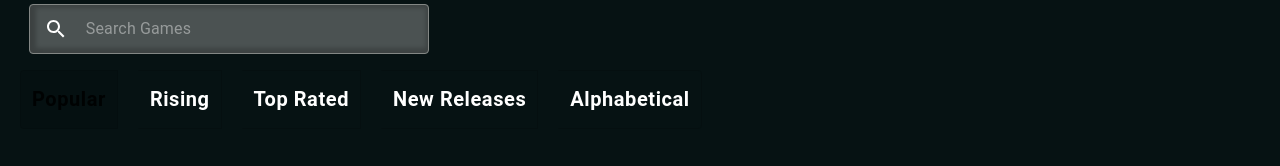
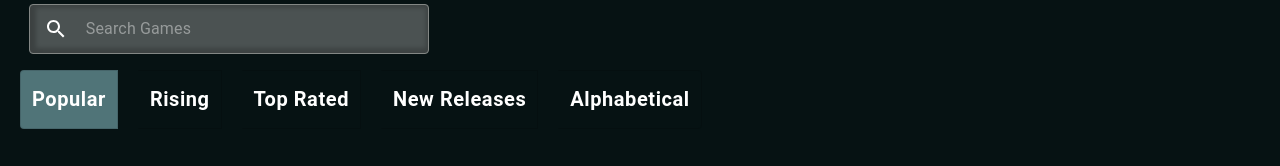
Before and after one commit to aehuge2004/quacknet, a Next.js app in the folder quacknet-next/: page /games in a window 1280 px wide. Shown: the part 776-942 px from the top of the page. Built offline with nearby package versions, Linux system fonts and the light colour scheme; no server answers; the database is empty.

Commit message:
fixed filter header display issue

```diff
--- a/quacknet-next/src/app/components/FilterHeader.tsx
+++ b/quacknet-next/src/app/components/FilterHeader.tsx
@@ -23,19 +23,26 @@ export default function ColorToggleButton() {
       onChange={handleChange}
       aria-label="Sorting options"
       sx={{
-        '& .Mui-selected': {
-            backgroundColor: 'rgba(153,214,222,0.5)',
-            color: '#FFF',
-            '&:hover': { backgroundColor: 'rgba(153,214,222,0.7)' },
-        },'& .MuiToggleButton-root': {
-            color: '#FFFFFF',
-            textTransform: 'none',
-            fontWeight: 'bold',
-            fontSize: '20px',
-            marginLeft: '20px',
-        }
-        }
-        }
+      '& .MuiToggleButton-root': {
+        color: '#FFFFFF',
+        textTransform: 'none',
+        fontWeight: 'bold',
+        fontSize: '20px',
+        marginLeft: '20px',
+        '&:hover': {
+          backgroundColor: 'rgba(153,214,222,0.3)',  // 👈 unselected hover
+          color: '#FFF',
+        },
+      },
+      '& .MuiToggleButton-root.Mui-selected': {
+        backgroundColor: 'rgba(153,214,222,0.5)',
+        color: '#FFF',
+        '&:hover': {
+          backgroundColor: 'rgba(153,214,222,0.7)',  // 👈 selected hover
+          color: '#FFF',
+        },
+      },
+    }}
     >
       <ToggleButton value="popular">Popular</ToggleButton>
       <ToggleButton value="rising">Rising</ToggleButton>
```
